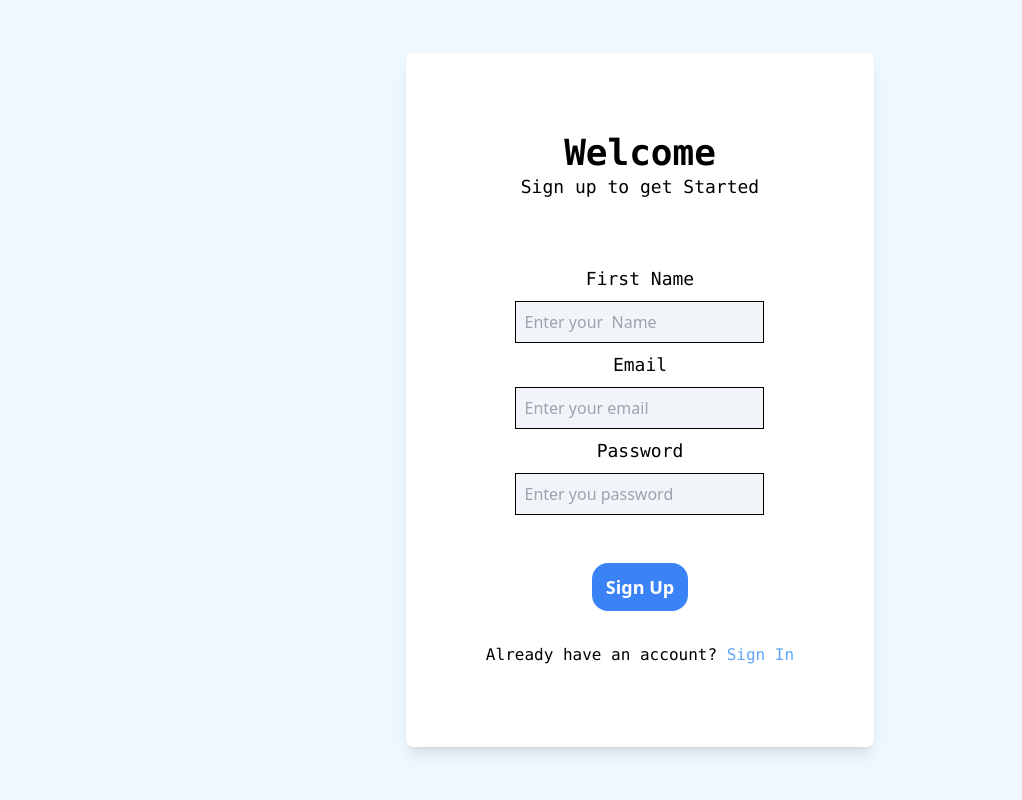
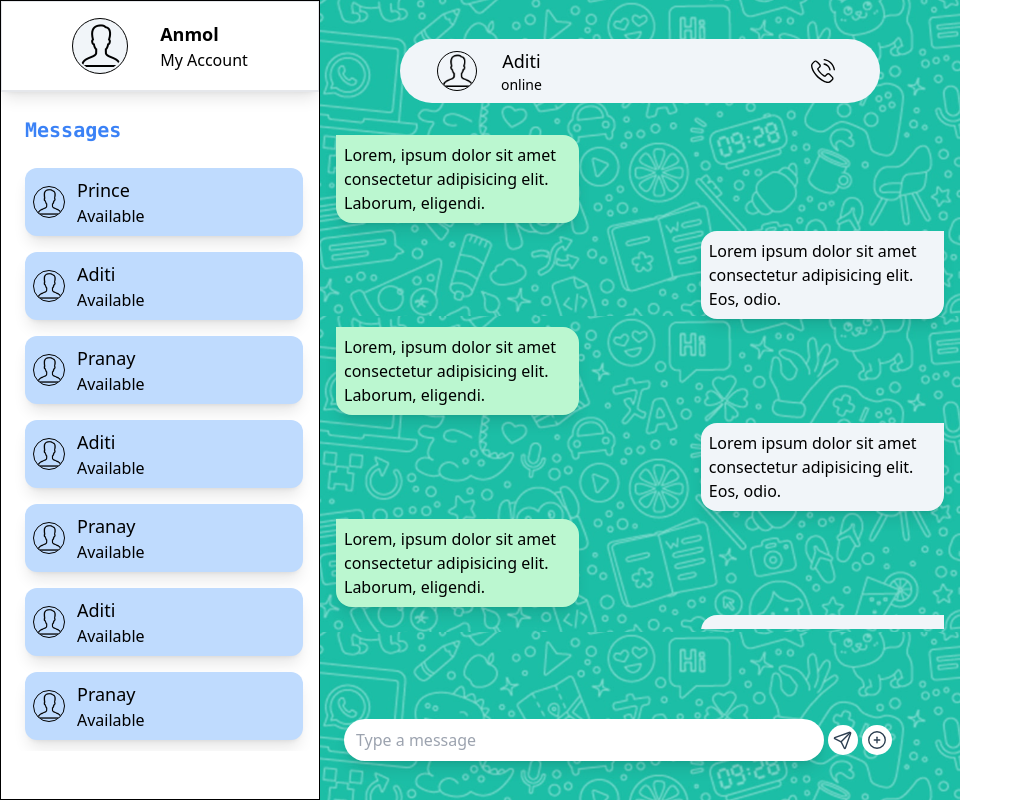
Before and after one commit to Anmolgaur7/Whisper, a React (Create React App) app: page / in a window 1280 px wide. Shown: the whole page, without its empty margins (0-1022 px from the left). Built offline with nearby package versions, Linux system fonts and the light colour scheme.

Commit message:
Starting to work on  backend now

```diff
--- a/src/App.js
+++ b/src/App.js
@@ -2,16 +2,41 @@ import './App.css';
 import Signup from './components/Signup';
 import Login from './components/Login';
 import Dashboard from './components/Dashboard';
-import {Routes,Route } from "react-router-dom";
+import { Routes, Route, Navigate, useNavigate } from "react-router-dom";
+
+const Protectedroute = ({ children }) => {
+
+  const isloggedin = localStorage.getItem('user:token') !== null || true;
+
+  console.log("login=>", isloggedin)
+  if (!isloggedin) {
+    return <Navigate to={'/users/login'} />
+  }
+  else if (isloggedin && ['/users/login', '/users/signup'].includes(window.location.pathname)) {
+    return <Navigate to={'/'} />
+  }
+  return children
+}
 
 function App() {
   return (
     <>
-    <Routes>
-    <Route path='/' element={<Signup/>}/>
-    <Route path='/login' element={<Login/>}/>
-    <Route path='/dashboard' element={<Dashboard/>}/>
-   </Routes>
+      <Routes>
+        <Route path='/' element={
+          <Protectedroute>
+            <Dashboard />
+          </Protectedroute>
+        } />
+        <Route path='/users/login' element={
+          <Protectedroute>
+            <Login issigninpage={true} />
+          </Protectedroute>
+        } />
+        <Route path='/users/signup' element={
+          <Protectedroute>
+            <Signup issigninpage={false} />
+          </Protectedroute>} />
+      </Routes>
     </>
   );
 }
--- a/src/components/Dashboard.jsx
+++ b/src/components/Dashboard.jsx
@@ -1,5 +1,6 @@
 import React from 'react'
 import User from "../images/usericon.png";
+import phone from "../images/phone.svg";
 function Dashboard() {
     const contacts = [
         {
@@ -37,16 +38,16 @@ function Dashboard() {
             status: "Available",
             img: User
         },
-        // {
-        //     name: "Maa",
-        //     status: "Available",
-        //     img: User
-        // },
-        // {
-        //     name: "Papa",
-        //     status: "Available",
-        //     img: User
-        // }
+        {
+            name: "Maa",
+            status: "Available",
+            img: User
+        },
+        {
+            name: "Papa",
+            status: "Available",
+            img: User
+        }
     ]
     return (
         <div className='flex w-screen '>
@@ -59,13 +60,13 @@ function Dashboard() {
                     </div>
                 </div>
                 <hr />
-                <div>
-                    <h1 className='p-2 text-xl font-semibold font-mono mt-4  ml-4 text-blue-500'>Messages</h1>
+                <h1 className='p-2 text-xl font-semibold font-mono mt-4  ml-4 text-blue-500'>Messages</h1>
+                <div className=' h-[75%] overflow-y-scroll'>
                     <div>
                         {
                             contacts.map(({ name, status, img }) => {
                                 return (
-                                    <div className='flex ml-6 m-4 bg-blue-200 cursor-pointer items-center p-2 rounded-xl shadow-lg'>
+                                    <div className='flex ml-6 m-4 bg-blue-200 cursor-pointer items-center p-2 rounded-xl shadow-lg '>
                                         <img src={img} alt="img" className='w-[2rem] h-[2rem] border border-black border-1 rounded-full' />
                                         <div className='ml-3'>
                                             <h1 className='text-lg font-medium' >{name}</h1>
@@ -79,18 +80,63 @@ function Dashboard() {
                     </div>
                 </div>
             </div>
-            <div className='w-[50%] border bg-chatbg bg-contain border-black h-screen flex justify-center'>
-                <div className='w-[75%] bg-slate-100 h-[4rem] mt-8 rounded-full flex items-center px-14'>
-                    <img src={User} alt="img" className='w-[2.5rem] h-[2.5rem] border border-black border-1 rounded-full' />
-                    <div className='flex justify-center items-center flex-col ml-10'>
-                    <h1 className='text-lg font-medium ' >Aditi</h1>
-                    <p className='text-sm'>online</p>
+            <div className='w-[50%]  bg-chatbg bg-contain  h-screen flex flex-col justify-center items-center'>
+                <div className='w-[75%] bg-slate-100 h-[4rem]  rounded-full flex items-center justify-evenly px-14 p-2'>
+                    <div className='flex justify-center items-center'>
+                        <img src={User} alt="img" className='w-[2.5rem] h-[2.5rem] border border-black border-1 rounded-full' />
+                        <div className='flex justify-center items-center flex-col ml-6'>
+                            <h1 className='text-lg font-medium ' >Aditi</h1>
+                            <p className='text-sm'>online</p>
+                        </div>
                     </div>
-
-
+                    <img src={phone} className='w-[1.5rem] h-1.5rem ml-72 cursor-pointer' />
+                </div>
+                <div className='h-[75%]  w-full mt-4 '>
+                    <div className='h-[85%] p-4 overflow-y-scroll '>
+                        <div className=' max-w-[40%] bg-green-200  rounded-b-2xl shadow-lg  rounded-tr-2xl p-2 mb-2'>
+                            Lorem, ipsum dolor sit amet consectetur adipisicing elit. Laborum, eligendi.
+                        </div>
+                        <div className=' max-w-[40%] bg-slate-100 rounded-b-2xl shadow-lg  rounded-tl-2xl ml-auto p-2 mb-2'>
+                            Lorem ipsum dolor sit amet consectetur adipisicing elit. Eos, odio.
+                        </div>
+                        <div className=' max-w-[40%] bg-green-200  rounded-b-2xl shadow-lg  rounded-tr-2xl p-2 mb-2'>
+                            Lorem, ipsum dolor sit amet consectetur adipisicing elit. Laborum, eligendi.
+                        </div>
+                        <div className=' max-w-[40%] bg-slate-100 rounded-b-2xl shadow-lg  rounded-tl-2xl ml-auto p-2 mb-2'>
+                            Lorem ipsum dolor sit amet consectetur adipisicing elit. Eos, odio.
+                        </div>
+                        <div className=' max-w-[40%] bg-green-200  rounded-b-2xl shadow-lg  rounded-tr-2xl p-2 mb-2'>
+                            Lorem, ipsum dolor sit amet consectetur adipisicing elit. Laborum, eligendi.
+                        </div>
+                        <div className=' max-w-[40%] bg-slate-100 rounded-b-2xl shadow-lg  rounded-tl-2xl ml-auto p-2 mb-2'>
+                            Lorem ipsum dolor sit amet consectetur adipisicing elit. Eos, odio.
+                        </div>
+                        <div className=' max-w-[40%] bg-green-200  rounded-b-2xl shadow-lg  rounded-tr-2xl p-2 mb-2'>
+                            Lorem, ipsum dolor sit amet consectetur adipisicing elit. Laborum, eligendi.
+                        </div>
+                        <div className=' max-w-[40%] bg-slate-100 rounded-b-2xl shadow-lg  rounded-tl-2xl ml-auto p-2 mb-2'>
+                            Lorem ipsum dolor sit amet consectetur adipisicing elit. Eos, odio.
+                        </div>
+                    </div>
+                </div>
+                <div className=' w-full flex  items-center'>
+                    <input type="text" className=' w-[75%] h-[2.65rem] rounded-full p-3 ml-6 mr-1 focus:ring-2 focus:border-0 outline-none shadow-lg' placeholder='Type a message' />
+                    <svg xmlns="http://www.w3.org/2000/svg" className="icon icon-tabler icon-tabler-send bg-white rounded-full p-1 cursor-pointer " width="30" height="30" viewBox="0 0 24 24" stroke-width="1.5" stroke="#2c3e50" fill="none" stroke-linecap="round" stroke-linejoin="round">
+                        <path stroke="none" d="M0 0h24v24H0z" fill="none" />
+                        <path d="M10 14l11 -11" />
+                        <path d="M21 3l-6.5 18a.55 .55 0 0 1 -1 0l-3.5 -7l-7 -3.5a.55 .55 0 0 1 0 -1l18 -6.5" />
+                    </svg>
+                    <svg xmlns="http://www.w3.org/2000/svg" className="icon icon-tabler icon-tabler-circle-plus bg-white rounded-full p-1 cursor-pointer ml-1" width="30" height="30" viewBox="0 0 24 24" stroke-width="1.5" stroke="#2c3e50" fill="none" stroke-linecap="round" stroke-linejoin="round">
+                        <path stroke="none" d="M0 0h24v24H0z" fill="none" />
+                        <path d="M3 12a9 9 0 1 0 18 0a9 9 0 0 0 -18 0" />
+                        <path d="M9 12h6" />
+                        <path d="M12 9v6" />
+                    </svg>
                 </div>
             </div>
-            <div className='w-[25%] border border-black h-screen'></div>
+            <div className='w-[25%]  bg-white h-screen'>
+
+            </div>
         </div>
     )
 }
--- a/src/components/Login.jsx
+++ b/src/components/Login.jsx
@@ -16,7 +16,7 @@ function Login() {
                     <label className='text-lg font-mono font-normal'>Password</label>
                     <input type="password" name='password' placeholder='Enter you password' onChange={(e) => setpassword(e.target.value)} className=' p-2 m-2 border bg-slate-100 border-black'/>
                     <button className='bg-blue-500 text-lg w-[6rem]  h-[3rem] p-1 font-bold text-white rounded-2xl mt-8 hover:bg-blue-400' type='submit'>Sign In</button>
-                <div className='mt-4 font-medium font-mono'>Did'nt have an account? <span className='text-blue-400'><a href="/">Sign Up</a></span></div>
+                <div className='mt-4 font-medium font-mono'>Did'nt have an account? <span className='text-blue-400'><a href="/users/signup">Sign Up</a></span></div>
                 </form>
                 </Fade>
             </div>
--- a/src/components/Signup.jsx
+++ b/src/components/Signup.jsx
@@ -19,7 +19,7 @@ function Signup() {
           <label className='text-lg font-mono font-normal'>Password</label>
           <input type="password" name='password' placeholder='Enter you password' onChange={(e) => setpassword(e.target.value)} className=' p-2 m-2 bg-slate-100 border border-black ' />
           <button className='bg-blue-500 text-lg w-[6rem]  h-[3rem] p-1 font-bold text-white rounded-2xl mt-10 hover:bg-blue-400' type='submit'>Sign Up</button>
-          <div className='mt-8 font-medium font-mono'>Already have an account? <span className='text-blue-400'><a href="/login">Sign In</a></span></div>
+          <div className='mt-8 font-medium font-mono'>Already have an account? <span className='text-blue-400'><a href="/users /login">Sign In</a></span></div>
         </form>
       </Fade>
     </div>
```
Also changed, not shown: src/images/phone.svg (added).
